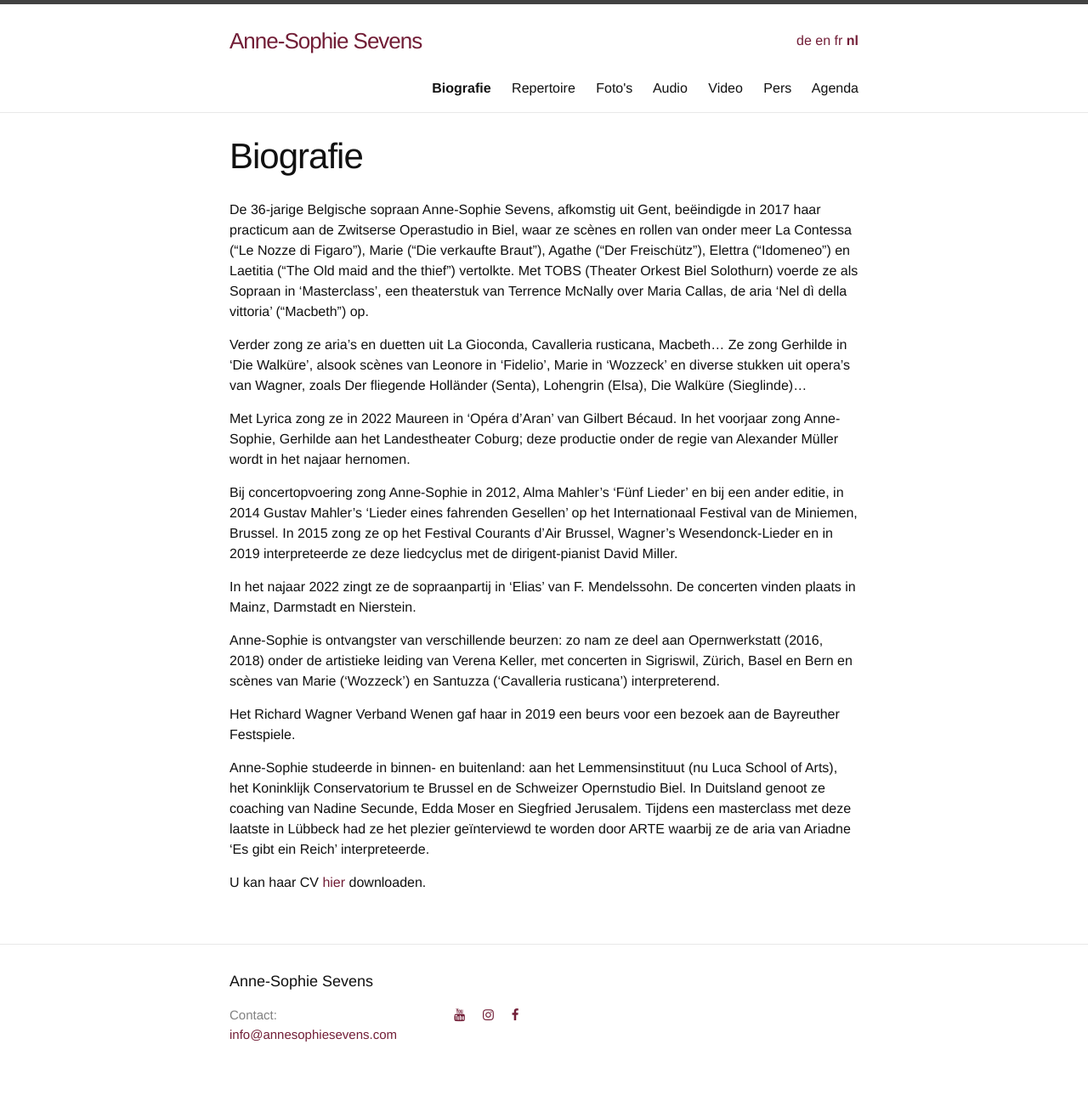
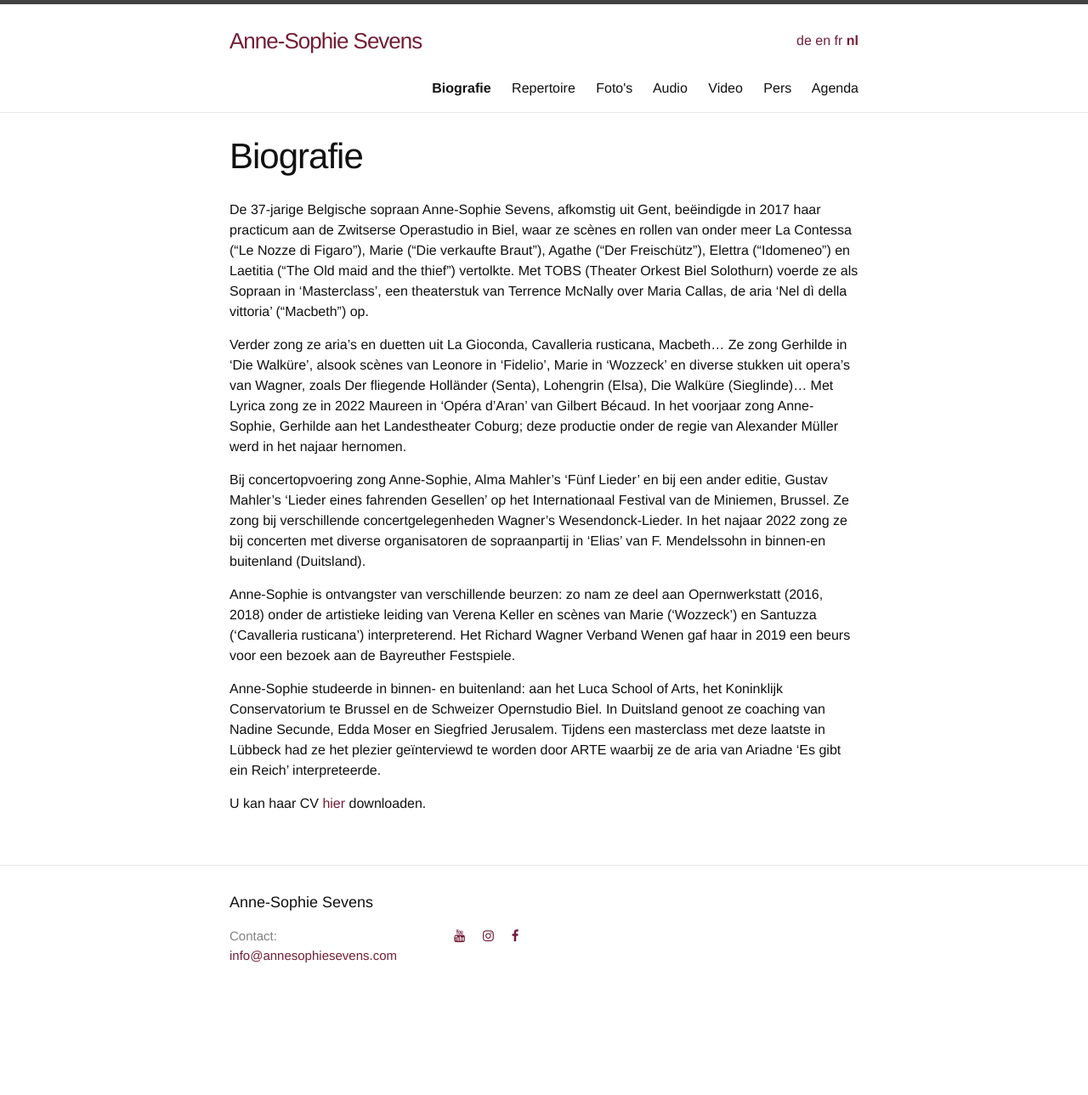
Before and after one commit to annesophie-sevens/annesophie-sevens.github.io, a Jekyll site: the page built from biography-nl.md, in a window 1280 px wide. Shown: the whole page at 85% size. Built offline with Jekyll 4.4.1, drawn with Linux system fonts in a browser that asks for light colours; nearby versions of some CDN libraries; after the commit the page ends 1196 px from its top, so only the background shows below that.

Commit message:
Update biography-nl.md

```diff
--- a/biography-nl.md
+++ b/biography-nl.md
@@ -6,20 +6,14 @@
 ref: biography
 
 ---
-De 36-jarige Belgische sopraan Anne-Sophie Sevens, afkomstig uit Gent, beëindigde in 2017 haar practicum aan de Zwitserse Operastudio in Biel, waar ze scènes en rollen van onder meer La Contessa (“Le Nozze di Figaro”), Marie (“Die verkaufte Braut”), Agathe (“Der Freischütz”), Elettra (“Idomeneo”) en Laetitia (“The Old maid and the thief”) vertolkte. Met TOBS (Theater Orkest Biel Solothurn) voerde ze als Sopraan in 'Masterclass', een theaterstuk van Terrence McNally over Maria Callas, de aria 'Nel dì della vittoria' (“Macbeth”) op.
+De 37-jarige Belgische sopraan Anne-Sophie Sevens, afkomstig uit Gent, beëindigde in 2017 haar practicum aan de Zwitserse Operastudio in Biel, waar ze scènes en rollen van onder meer La Contessa (“Le Nozze di Figaro”), Marie (“Die verkaufte Braut”), Agathe (“Der Freischütz”), Elettra (“Idomeneo”) en Laetitia (“The Old maid and the thief”) vertolkte. Met TOBS (Theater Orkest Biel Solothurn) voerde ze als Sopraan in ‘Masterclass’, een theaterstuk van Terrence McNally over Maria Callas, de aria ‘Nel dì della vittoria’ (“Macbeth”) op.
 
-Verder zong ze aria's en duetten uit La Gioconda, Cavalleria rusticana, Macbeth... Ze zong Gerhilde in 'Die Walküre', alsook scènes van Leonore in 'Fidelio', Marie in 'Wozzeck' en diverse stukken uit opera’s van Wagner, zoals Der fliegende Holländer (Senta), Lohengrin (Elsa), Die Walküre (Sieglinde)...
+Verder zong ze aria’s en duetten uit La Gioconda, Cavalleria rusticana, Macbeth… Ze zong Gerhilde in ‘Die Walküre’, alsook scènes van Leonore in ‘Fidelio’, Marie in ‘Wozzeck’ en diverse stukken uit opera’s van Wagner, zoals Der fliegende Holländer (Senta), Lohengrin (Elsa), Die Walküre (Sieglinde)… Met Lyrica zong ze in 2022 Maureen in ‘Opéra d’Aran’ van Gilbert Bécaud. In het voorjaar zong Anne-Sophie, Gerhilde aan het Landestheater Coburg; deze productie onder de regie van Alexander Müller werd in het najaar hernomen.
 
-Met Lyrica zong ze in 2022 Maureen in 'Opéra d'Aran' van Gilbert Bécaud. In het voorjaar zong Anne-Sophie, Gerhilde aan het Landestheater Coburg; deze productie onder de regie van Alexander Müller wordt in het najaar hernomen.
+Bij concertopvoering zong Anne-Sophie, Alma Mahler’s ‘Fünf Lieder’ en bij een ander editie, Gustav Mahler’s ‘Lieder eines fahrenden Gesellen’ op het Internationaal Festival van de Miniemen, Brussel. Ze zong bij verschillende concertgelegenheden  Wagner’s Wesendonck-Lieder. In het najaar 2022 zong ze bij concerten met diverse organisatoren de sopraanpartij in ‘Elias’ van F. Mendelssohn in binnen-en buitenland (Duitsland).
 
-Bij concertopvoering zong Anne-Sophie in 2012, Alma Mahler's 'Fünf Lieder' en bij een ander editie, in 2014 Gustav Mahler's 'Lieder eines fahrenden Gesellen' op het Internationaal Festival van de Miniemen, Brussel. In 2015 zong ze op het Festival Courants d'Air Brussel, Wagner's Wesendonck-Lieder en in 2019 interpreteerde ze deze liedcyclus met de dirigent-pianist David Miller.
+Anne-Sophie is ontvangster van verschillende beurzen: zo nam ze deel aan Opernwerkstatt (2016, 2018) onder de artistieke leiding van Verena Keller en scènes van Marie (‘Wozzeck’) en Santuzza (‘Cavalleria rusticana’) interpreterend. Het Richard Wagner Verband Wenen gaf haar in 2019 een beurs voor een bezoek aan de Bayreuther Festspiele.
 
-In het najaar 2022 zingt ze de sopraanpartij in 'Elias' van F. Mendelssohn. De concerten vinden plaats in Mainz, Darmstadt en Nierstein.
-
-Anne-Sophie is ontvangster van verschillende beurzen: zo nam ze deel aan Opernwerkstatt (2016, 2018) onder de artistieke leiding van Verena Keller, met concerten in Sigriswil, Zürich, Basel en Bern en scènes van Marie ('Wozzeck') en Santuzza ('Cavalleria rusticana') interpreterend.
-
-Het Richard Wagner Verband Wenen gaf haar in 2019 een beurs voor een bezoek aan de Bayreuther Festspiele.
-
-Anne-Sophie studeerde in binnen- en buitenland: aan het Lemmensinstituut (nu Luca School of Arts), het Koninklijk Conservatorium te Brussel en de Schweizer Opernstudio Biel. In Duitsland genoot ze coaching van Nadine Secunde, Edda Moser en Siegfried Jerusalem. Tijdens een masterclass met deze laatste in Lübbeck had ze het plezier geïnterviewd te worden door ARTE waarbij ze de aria van Ariadne 'Es gibt ein Reich' interpreteerde.
+Anne-Sophie studeerde in binnen- en buitenland: aan het Luca School of Arts, het Koninklijk Conservatorium te Brussel en de Schweizer Opernstudio Biel. In Duitsland genoot ze coaching van Nadine Secunde, Edda Moser en Siegfried Jerusalem. Tijdens een masterclass met deze laatste in Lübbeck had ze het plezier geïnterviewd te worden door ARTE waarbij ze de aria van Ariadne ‘Es gibt ein Reich’ interpreteerde.
 
 U kan haar CV [hier]({{ site.baseurl }}/assets/CV.pdf) downloaden.
```
